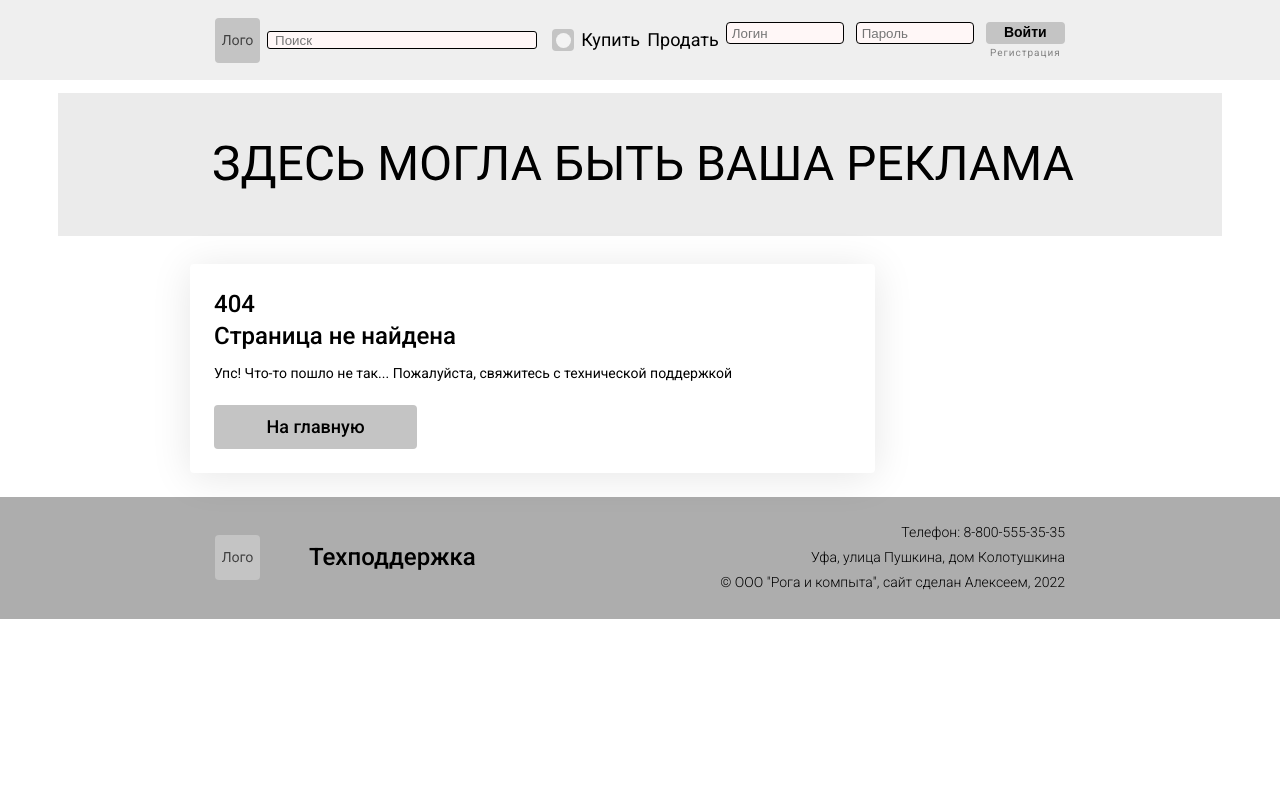
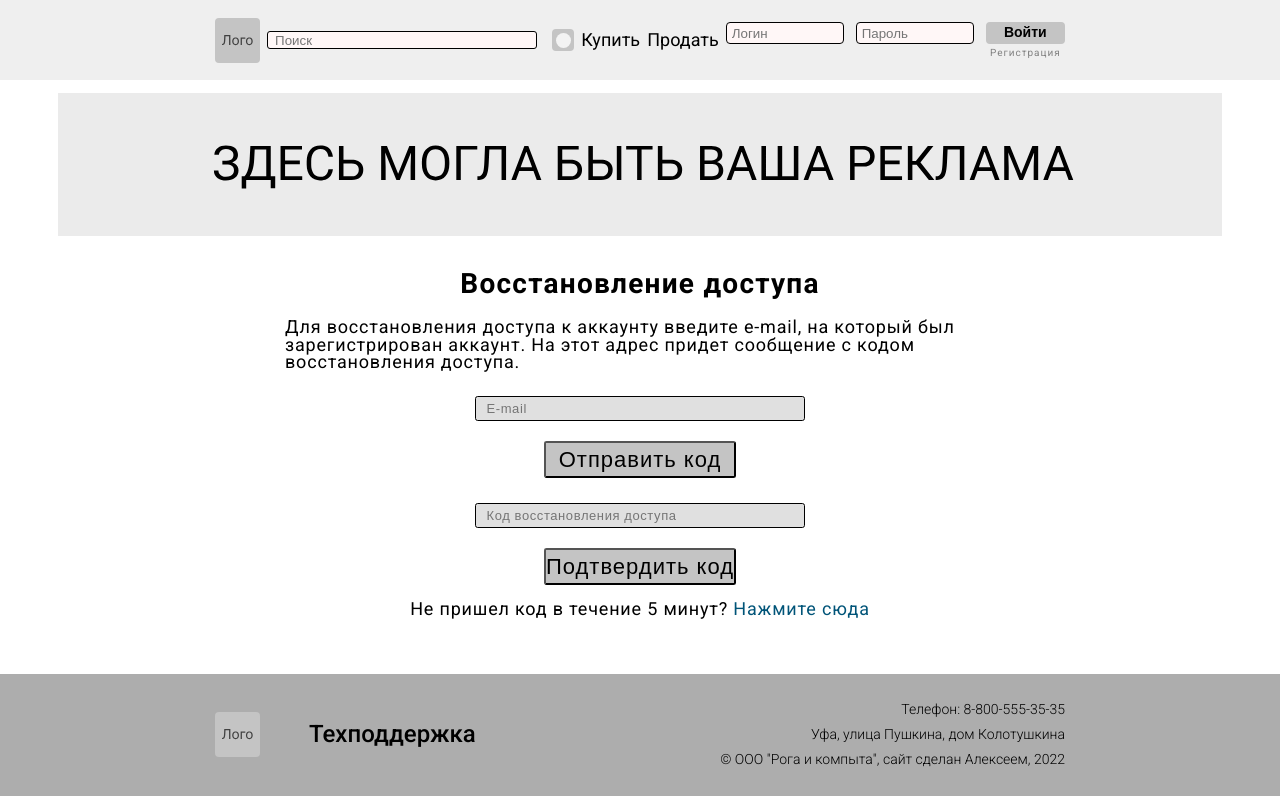
Before and after one commit to ad-Ham/NextJS-site-for-marketplace-of-metall-materials, a Next.js app: page /reset in a window 1280 px wide. Before the commit this address had no page. Built offline with nearby package versions, Linux system fonts and the light colour scheme.

Commit message:
Страница восстановления доступа 1

```diff
--- /dev/null
+++ b/components/reset/CodeInput.js
@@ -0,0 +1,13 @@
+import styles from './CodeInput.module.scss'
+
+export function CodeInput() {
+	return(<>
+		<div className={styles.maindiv}>
+			<input type="text" placeholder="Код восстановления доступа" className={styles.input}/>
+			<button className={styles.button}>Подтвердить код</button>
+		</div>
+		<style jsx>{`
+
+		`}</style>
+	</>)
+}
--- /dev/null
+++ b/components/reset/CodeInput.module.scss
@@ -0,0 +1,35 @@
+.input {
+	width: 330.98px;
+	height: 25px;
+	background: #E0E0E0;
+	border: 0.671053px solid #000000;
+	box-sizing: border-box;
+	border-radius: 2.68421px;
+	padding-left: 11px;
+	font-weight: 400;
+	font-size: 13px;
+	line-height: 99.69%;
+	letter-spacing: 0.045em;
+	color: #989898;
+}
+
+.maindiv {
+	display: flex;
+	flex-direction: column;
+	align-items: center;
+	justify-content: center;
+	margin-top: 25px;
+}
+
+.button {
+	width: 192.83px;
+	height: 36.91px;
+	font-weight: 500;
+	font-size: 22px;
+	line-height: 99.69%;
+	letter-spacing: 0.045em;
+	color: #000000;
+	background: #C4C4C4;
+	border-radius: 2.68421px;
+	margin-top: 20px;
+}
--- /dev/null
+++ b/components/reset/EmailInput.js
@@ -0,0 +1,13 @@
+import styles from './EmailInput.module.scss'
+
+export function EmailInput() {
+	return(<>
+		<div className={styles.maindiv}>
+			<input type="text" placeholder="E-mail" className={styles.input}/>
+			<button className={styles.button}>Отправить код</button>
+		</div>
+		<style jsx>{`
+
+		`}</style>
+	</>)
+}
--- /dev/null
+++ b/components/reset/EmailInput.module.scss
@@ -0,0 +1,35 @@
+.input {
+	width: 330.98px;
+	height: 25px;
+	background: #E0E0E0;
+	border: 0.671053px solid #000000;
+	box-sizing: border-box;
+	border-radius: 2.68421px;
+	padding-left: 11px;
+	font-weight: 400;
+	font-size: 13px;
+	line-height: 99.69%;
+	letter-spacing: 0.045em;
+	color: #989898;
+}
+
+.maindiv {
+	display: flex;
+	flex-direction: column;
+	align-items: center;
+	justify-content: center;
+	margin-top: 25px;
+}
+
+.button {
+	width: 192.83px;
+	height: 36.91px;
+	font-weight: 500;
+	font-size: 22px;
+	line-height: 99.69%;
+	letter-spacing: 0.045em;
+	color: #000000;
+	background: #C4C4C4;
+	border-radius: 2.68421px;
+	margin-top: 20px;
+}
--- /dev/null
+++ b/components/reset/ResetHeader.js
@@ -0,0 +1,13 @@
+import styles from './ResetHeader.module.scss'
+
+export function ResetHeader() {
+	return(<>
+		<div className={styles.maindiv}>
+			<h2 className={styles.header}>Восстановление доступа</h2>
+			<p className={styles.text}>Для восстановления доступа к аккаунту введите e-mail, на который был зарегистрирован аккаунт. На этот адрес придет сообщение с кодом восстановления доступа.</p>
+		</div>
+		<style jsx>{`
+
+		`}</style>
+	</>)
+}
--- /dev/null
+++ b/components/reset/ResetHeader.module.scss
@@ -0,0 +1,23 @@
+.maindiv {
+	display: flex;
+	flex-direction: column;
+	align-items: center;
+}
+
+.header {
+	font-weight: 600;
+	font-size: 28px;
+	line-height: 99.69%;
+	letter-spacing: 0.045em;
+	color: #000000;
+	margin-bottom: 20px;
+}
+
+.text {
+	width: 710px;
+	font-weight: 400;
+	font-size: 18px;
+	line-height: 99.69%;
+	letter-spacing: 0.045em;
+	color: #000000;
+}
--- /dev/null
+++ b/pages/reset.js
@@ -0,0 +1,33 @@
+import Head from 'next/head'
+import {MainLayout} from '../components/MainLayout/MainLayout'
+import {Portions} from '../components/Portions'
+import {ResetHeader} from '../components/reset/ResetHeader'
+import {EmailInput} from '../components/reset/EmailInput'
+import {CodeInput} from '../components/reset/CodeInput'
+import Adbannertop from '../public/adbannertop.svg'
+import Adbannerside from '../public/adbannerside.svg'
+import Link from 'next/link'
+import styles from '../styles/reset.module.scss'
+
+export default function Index() {
+	return (
+		<MainLayout>
+			<Head>
+				<title>Next Title</title>
+				<meta name="keywords" content="next, javascript"/>
+				<meta name="description" content="this is"/>
+				<meta charSet="utf-8"/>
+			</Head>
+			<div className={styles.adbannertop}><Link href="https://www.example.com"><Adbannertop/></Link></div>
+			<div className={styles.content, styles.maindiv}>
+				<ResetHeader/>
+				<EmailInput/>
+				<CodeInput/>
+				<p className={styles.bottomtext}>Не пришел код в течение 5 минут? <Link href='/'><a className={styles.bottomlink}>Нажмите сюда</a></Link></p>
+			</div>
+			<style jsx>{`
+
+			`}</style>
+		</MainLayout>
+	)
+}
--- /dev/null
+++ b/styles/reset.module.scss
@@ -0,0 +1,26 @@
+.maindiv {
+	display: flex;
+	flex-direction: column;
+	align-items: center;
+	margin-bottom: 56px;
+	justify-content: center;
+	min-width: 1164px;
+	margin-top: 30px;
+}
+
+.adbannertop {
+	margin-top: 13px;
+}
+
+.bottomtext {
+	font-weight: 400;
+	font-size: 18px;
+	line-height: 99.69%;
+	letter-spacing: 0.045em;
+	color: #000000;
+	margin-top: 15px;
+}
+
+.bottomlink {
+	color: #005478;
+}
```
